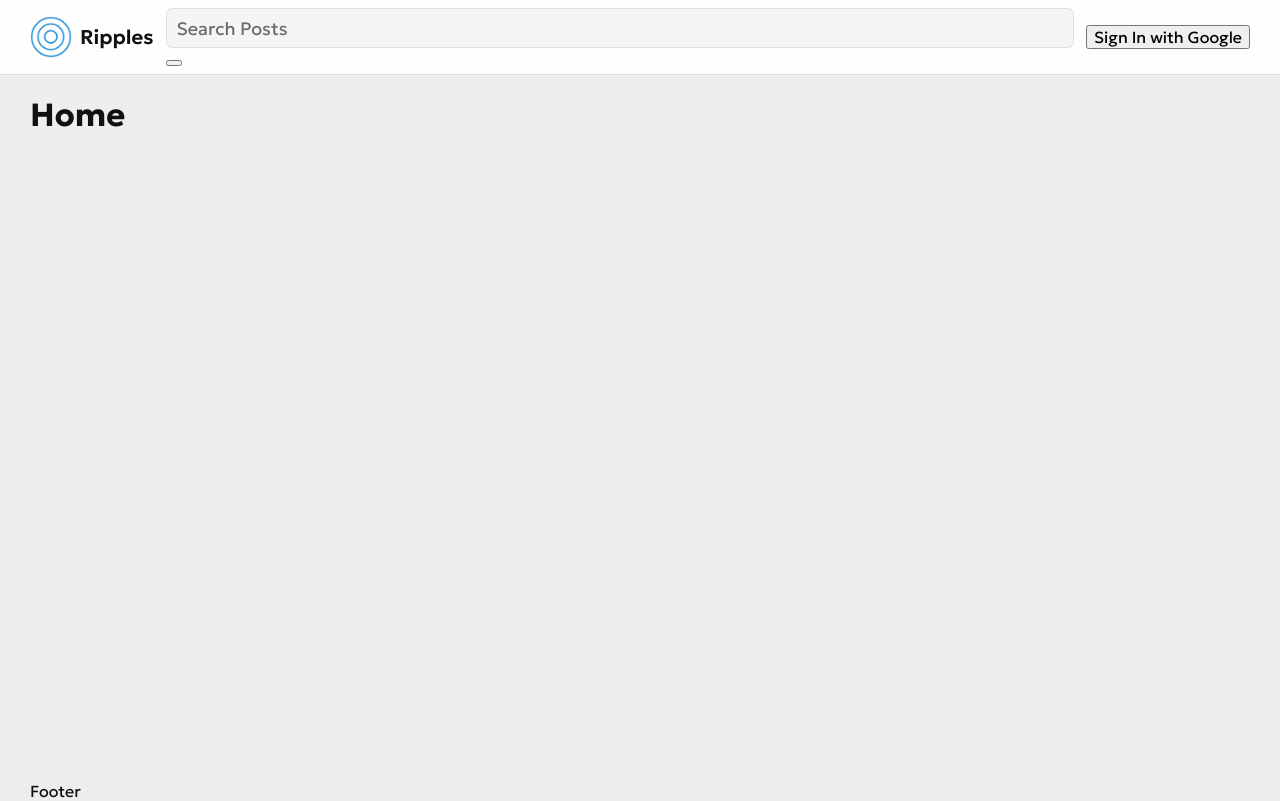
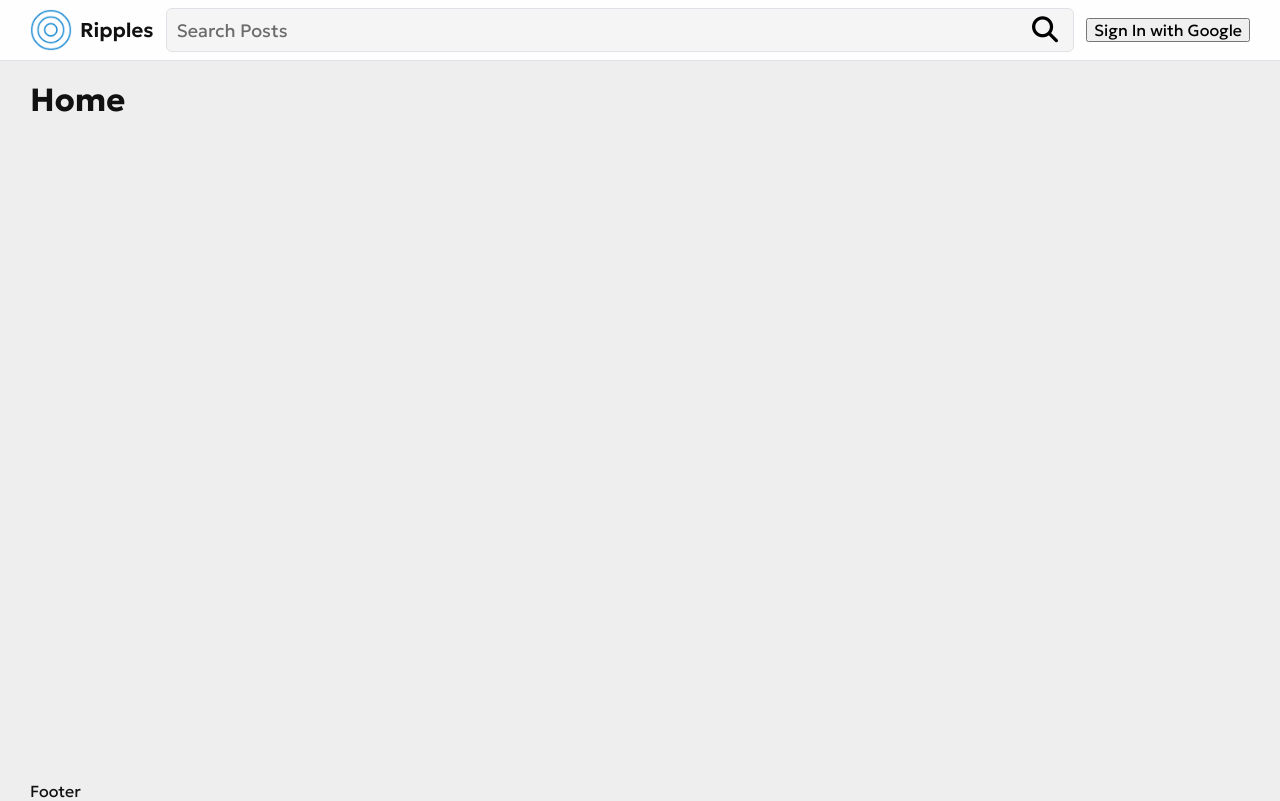
Before and after one commit to bst003/ripples, a React (Vite) app: page / in a window 1280 px wide. Built offline with nearby package versions, Linux system fonts and the light colour scheme; no server answers.

Commit message:
Style search bar submit button

```diff
--- a/src/assets/scss/base.scss
+++ b/src/assets/scss/base.scss
@@ -79,6 +79,13 @@ body{
 ////////////////////////////////////////////////
 
 
+// Base Buttons
+////////////////////////////////////////////////
+
+button{
+    cursor: pointer;
+}
+
 // Base Forms
 ////////////////////////////////////////////////
 
@@ -93,7 +100,7 @@ input{
         background-color: var(--brandOffWhite);
         border: 1px solid var(--siteBorderColor);
         border-radius: var(--siteBorderRadius);
-        height: 40px;
+        height: 44px;
         padding: 0px 10px;
         color: var(--sitePrimaryFontColor);
         font-size: 18px;
--- a/src/components/universal/SearchBar.jsx
+++ b/src/components/universal/SearchBar.jsx
@@ -11,10 +11,11 @@ const SearchBar = () => {
           type="text"
           placeholder="Search Posts"
         />
+        <button type="submit">
+          <i className="fas fa-search"></i>
+          <span className="screen-reader-text">Search</span>
+        </button>
       </label>
-      <button type="submit">
-        <span className="screen-reader-text">Search</span>
-      </button>
     </form>
   );
 };
--- a/src/components/universal/SearchBar.scss
+++ b/src/components/universal/SearchBar.scss
@@ -1,5 +1,27 @@
 .site-search-bar{
-    input{
+
+    label{
+        position: relative;
         width: 100%;
     }
+
+
+    input{
+        position: relative;
+        z-index: 1;
+        width: 100%;
+        padding: 0px 60px 0px 10px;
+    }
+
+    button{
+        position: absolute;
+        z-index: 2;
+        top: 50%;
+        transform: translateY(-50%);
+        right: 10px;
+        background-color: unset;
+        border: unset;
+        font-size: 26px;
+        font-weight: 700;
+    }
 }
```
